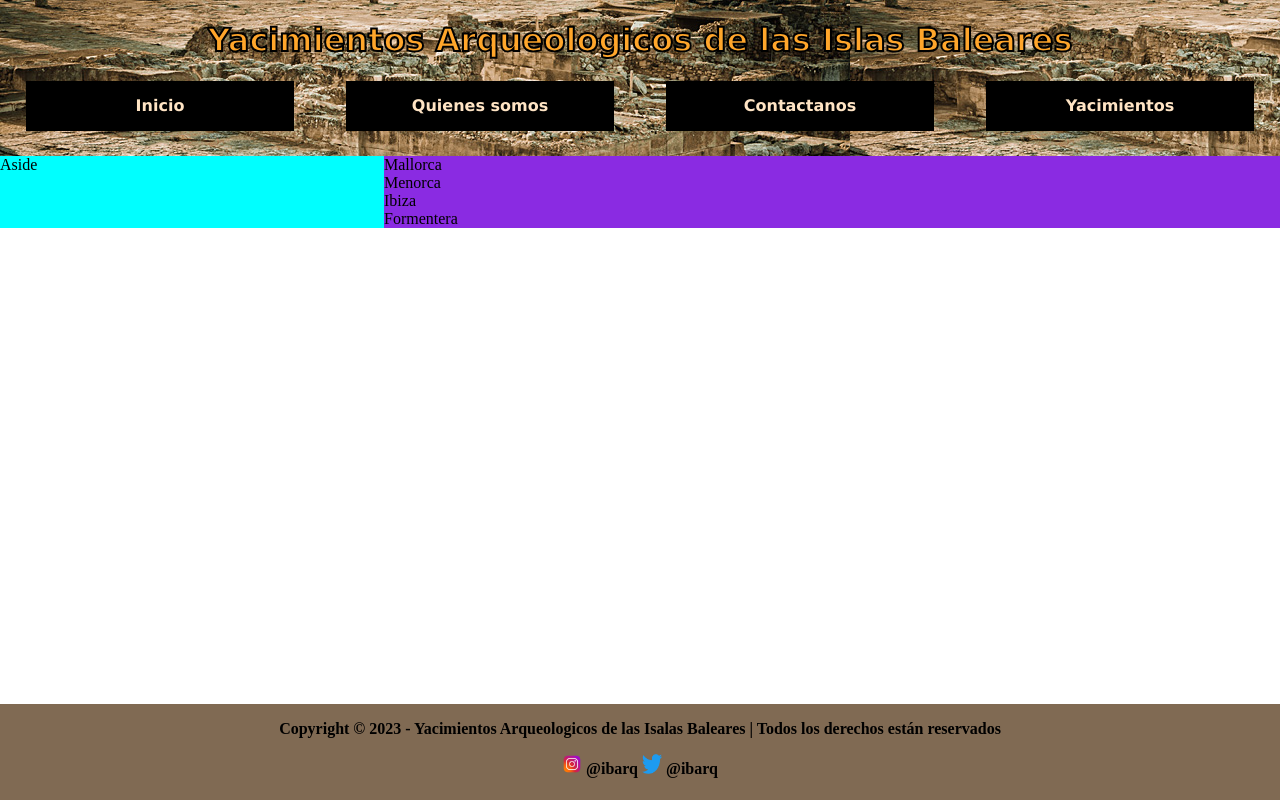
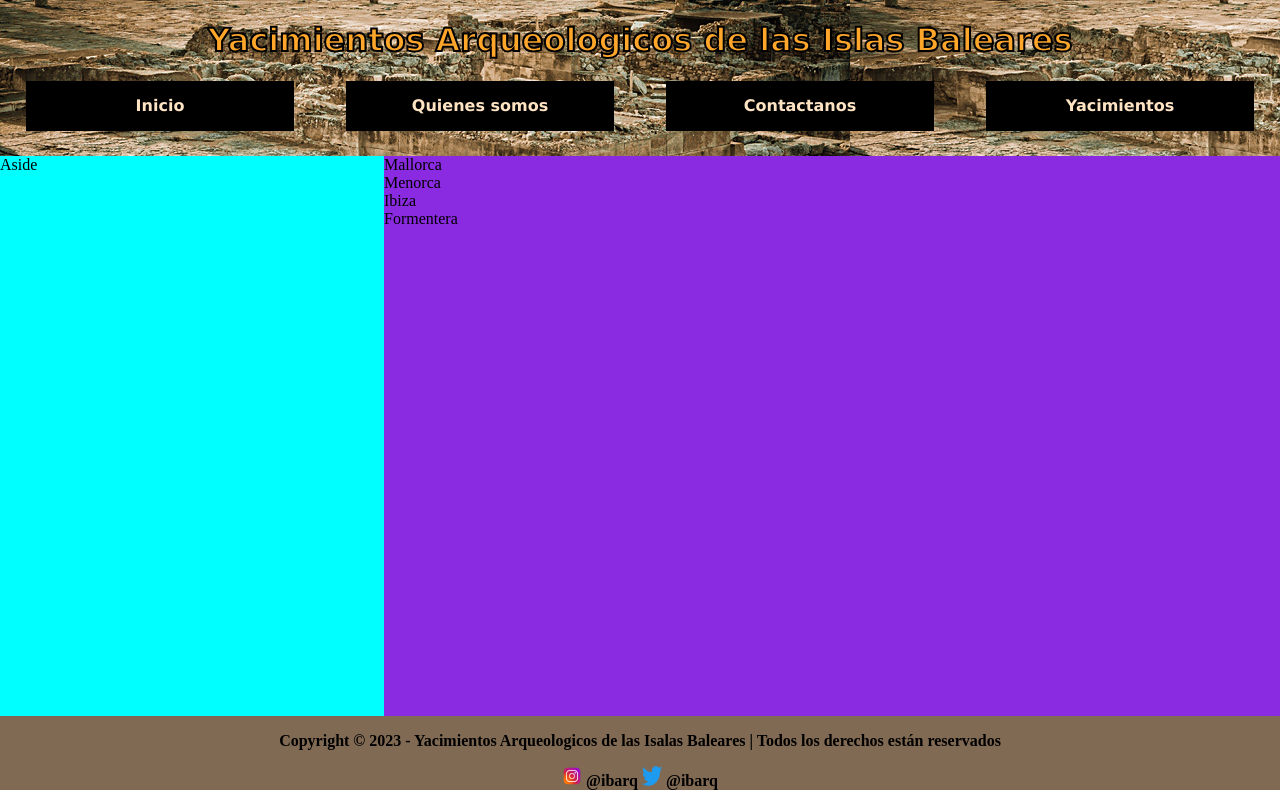
Before and after one commit to egeorgiev69/Jaciments-arqueol-gics, a plain HTML site: page index.html in a window 1280 px wide. Drawn offline with Linux system fonts and the light colour scheme.

Commit message:
container

```diff
--- a/jacimentscss.css
+++ b/jacimentscss.css
@@ -73,16 +73,14 @@ div{
     display: flex;
     flex-direction: row;
     background-color: black;
-    margin: 0%;
+    height: 70vh;
 }
 
-/* aside */
 aside{
     background-color: aqua;
     width: 30%;
 }
 
-/* section */
 section{
     background-color: blueviolet;
     width: 70%;
@@ -91,8 +89,7 @@ section{
 /* footer */
 footer{background-color: rgb(128, 106, 83);
        font-weight: bolder;
-       position: absolute;
-       bottom: 0;
+       position: relative;
        width: 100%;
        height: 12%;
        text-align:center
```
